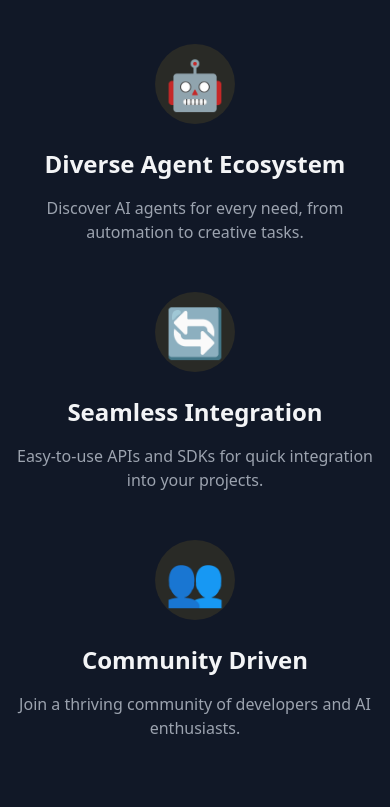
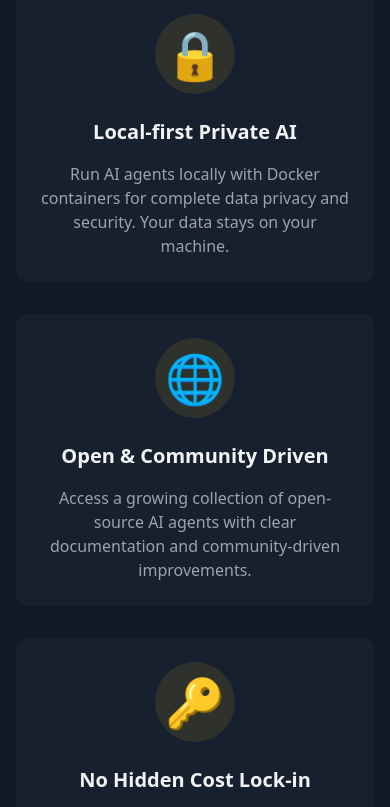
Before and after one commit to sm3222/agentopia.github.io, a website: page index.html in a window 390 px wide. Shown: the part 771-1578 px from the top of the page. Drawn offline with nearby package versions, Linux system fonts and the light colour scheme.

```diff
--- a/index.html
+++ b/index.html
@@ -51,7 +51,7 @@
 
     <!-- Hero Section -->
     <section
-      class="relative min-h-[70vh] flex items-center justify-center overflow-hidden bg-gradient-to-br from-gray-900 via-sky-900 to-gray-900 dark:from-gray-900 dark:via-sky-900 dark:to-gray-900 light:from-white light:via-sky-100 light:to-white"
+      class="relative pt-16 md:pt-24 pb-12 md:pb-24 flex items-center justify-center overflow-hidden bg-gradient-to-br from-gray-900 via-sky-900 to-gray-900 dark:from-gray-900 dark:via-sky-900 dark:to-gray-900 light:from-white light:via-sky-100 light:to-white"
     >
       <!-- Background Animation -->
       <div class="absolute inset-0">
@@ -89,29 +89,37 @@
         <h2 class="text-4xl font-bold text-center mb-16 dark:text-white light:text-gray-900">
           Why Choose AI Agentopia?
         </h2>
-        <div class="grid grid-cols-1 md:grid-cols-3 gap-12">
+        <div class="grid grid-cols-1 md:grid-cols-2 lg:grid-cols-4 gap-8">
           <!-- Feature 1 -->
-          <div class="text-center">
-            <div class="icon-container mb-6">🤖</div>
-            <h3 class="text-2xl font-semibold mb-4 dark:text-white light:text-gray-900">Diverse Agent Ecosystem</h3>
+          <div class="text-center p-6 bg-gray-800/50 rounded-xl hover:bg-gray-800/80 transition-all duration-300">
+            <div class="icon-container mb-6">🔒</div>
+            <h3 class="text-xl font-semibold mb-4 dark:text-white light:text-gray-900">Local-first Private AI</h3>
             <p class="text-gray-400 dark:text-gray-400 light:text-gray-600">
-              Discover AI agents for every need, from automation to creative tasks.
+              Run AI agents locally with Docker containers for complete data privacy and security. Your data stays on your machine.
             </p>
           </div>
           <!-- Feature 2 -->
-          <div class="text-center">
-            <div class="icon-container mb-6">🔄</div>
-            <h3 class="text-2xl font-semibold mb-4 dark:text-white light:text-gray-900">Seamless Integration</h3>
+          <div class="text-center p-6 bg-gray-800/50 rounded-xl hover:bg-gray-800/80 transition-all duration-300">
+            <div class="icon-container mb-6">🌐</div>
+            <h3 class="text-xl font-semibold mb-4 dark:text-white light:text-gray-900">Open & Community Driven</h3>
             <p class="text-gray-400 dark:text-gray-400 light:text-gray-600">
-              Easy-to-use APIs and SDKs for quick integration into your projects.
+              Access a growing collection of open-source AI agents with clear documentation and community-driven improvements.
             </p>
           </div>
           <!-- Feature 3 -->
-          <div class="text-center">
-            <div class="icon-container mb-6">👥</div>
-            <h3 class="text-2xl font-semibold mb-4 dark:text-white light:text-gray-900">Community Driven</h3>
+          <div class="text-center p-6 bg-gray-800/50 rounded-xl hover:bg-gray-800/80 transition-all duration-300">
+            <div class="icon-container mb-6">🔑</div>
+            <h3 class="text-xl font-semibold mb-4 dark:text-white light:text-gray-900">No Hidden Cost Lock-in</h3>
             <p class="text-gray-400 dark:text-gray-400 light:text-gray-600">
-              Join a thriving community of developers and AI enthusiasts.
+              Use your own API keys or local LLM endpoints. Full control over your AI infrastructure and costs.
+            </p>
+          </div>
+          <!-- Feature 4 -->
+          <div class="text-center p-6 bg-gray-800/50 rounded-xl hover:bg-gray-800/80 transition-all duration-300">
+            <div class="icon-container mb-6">🎯</div>
+            <h3 class="text-xl font-semibold mb-4 dark:text-white light:text-gray-900">Diverse & Specialized Agents</h3>
+            <p class="text-gray-400 dark:text-gray-400 light:text-gray-600">
+              Purpose-built AI agents that excel in specific domains, each with clear documentation and setup guides.
             </p>
           </div>
         </div>
```
